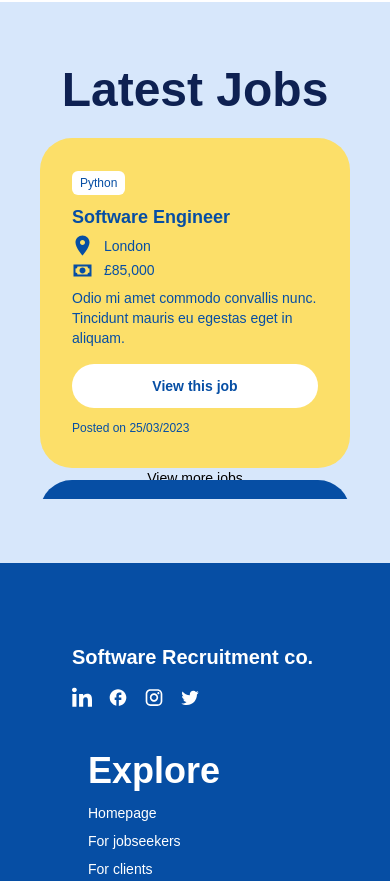
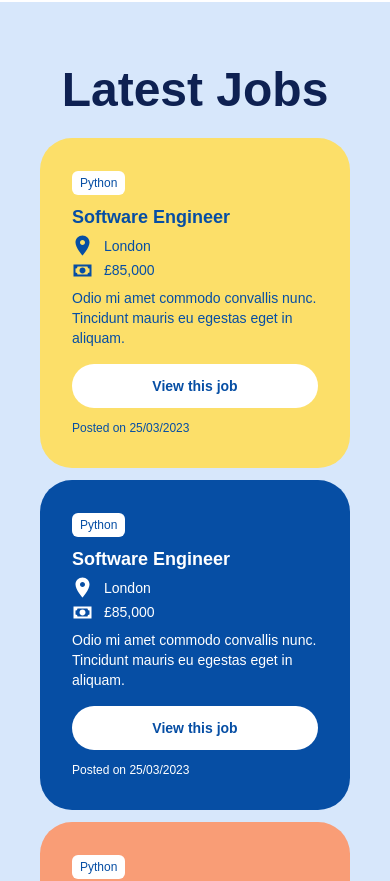
Before and after one commit to Kingsleyyong/sourceflow, a Next.js app: page / in a window 390 px wide. Shown: the part 1180-2061 px from the top of the page. Built offline with nearby package versions, Linux system fonts and the light colour scheme.

Commit message:
fix: remive absolute in pagination job list

```diff
--- a/components/ui/PaginationJobList.tsx
+++ b/components/ui/PaginationJobList.tsx
@@ -63,7 +63,7 @@ const PaginatedJobList = ({ jobList }: IPaginationJobList) => {
             animate="center"
             exit="exit"
             transition={{ type: "tween", duration: 0.4 }}
-            className="absolute grid w-full grid-cols-1 gap-3 md:grid-cols-3 md:gap-10"
+            className="grid w-full grid-cols-1 gap-3 md:grid-cols-3 md:gap-10"
           >
             {paginatedJobs.map((job) => (
               <JobCard key={job.id} {...job} />
```
